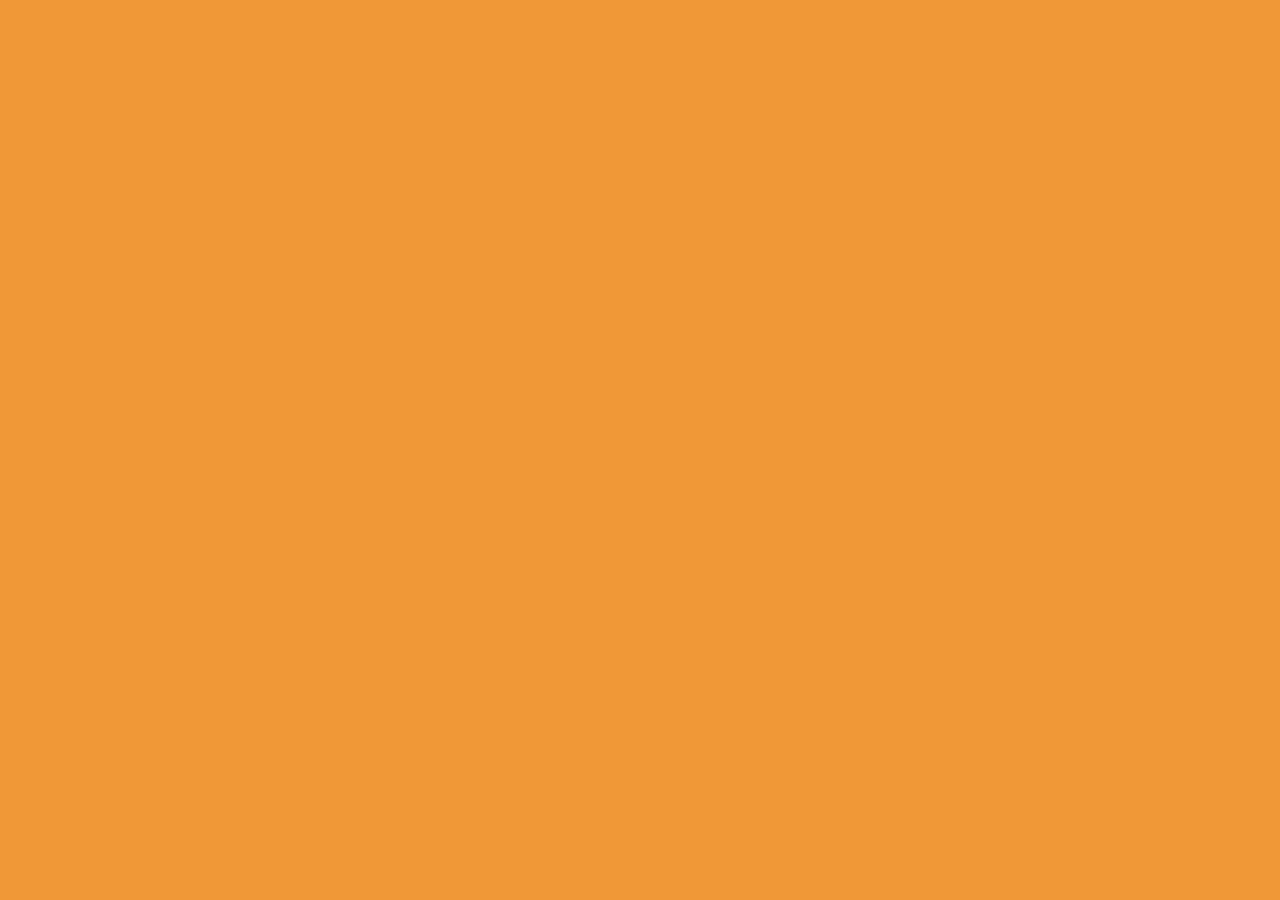
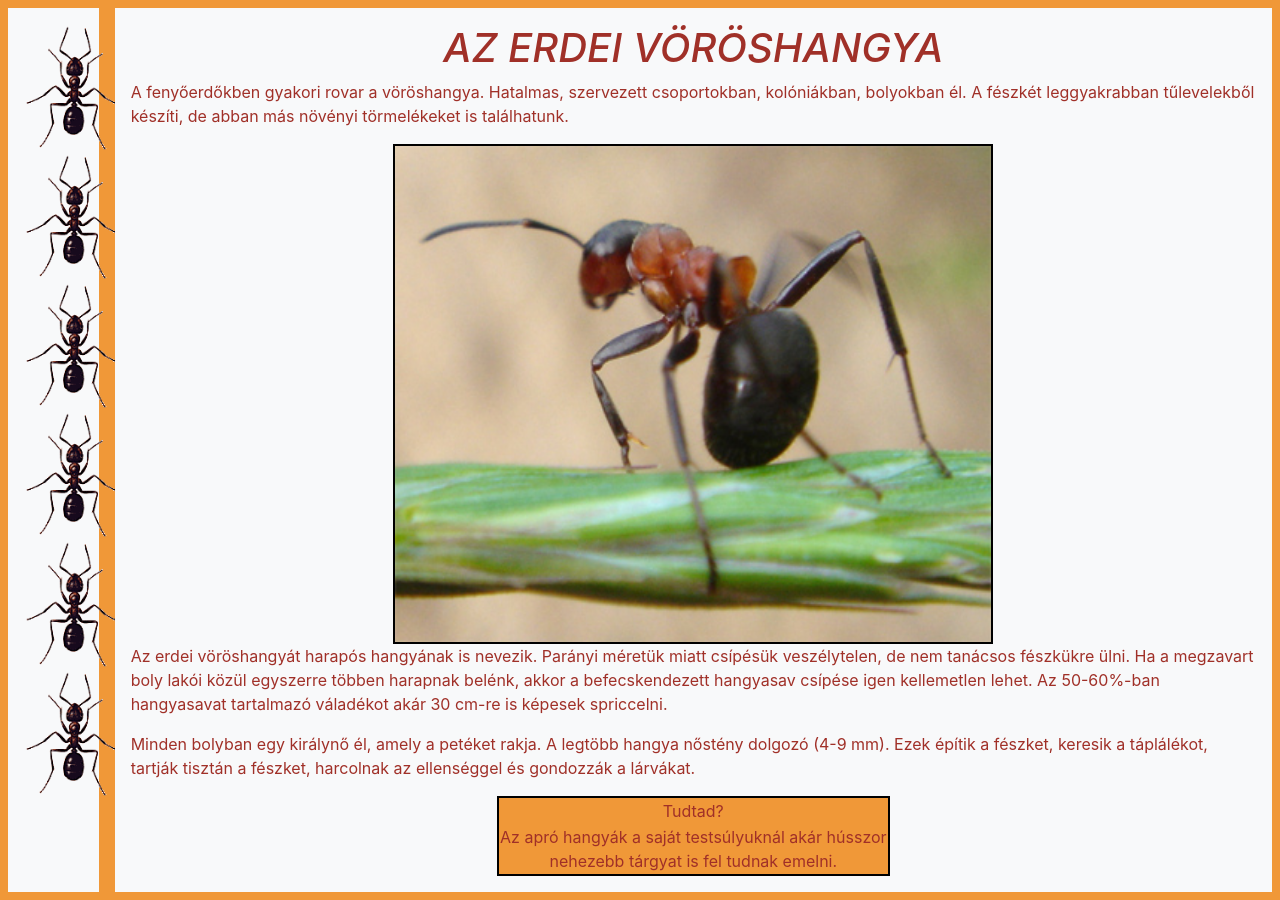
Before and after one commit to szaszgergo/10.c2cs_web, a plain HTML site: page W04_02_Erdei vöröshangya/szász_gergő.vöröshangya.html in a window 1280 px wide. Before the commit the page ends 800 px from the top, so only its background shows below. Drawn offline with nearby package versions, Linux system fonts and the light colour scheme.

Commit message:
leckehangya

```diff
--- a/W04_02_Erdei vöröshangya/szász_gergő.css
+++ b/W04_02_Erdei vöröshangya/szász_gergő.css
@@ -1,6 +1,31 @@
-body{
-    background-color:#F09838;
+body {
+    background-color: #F09838;
     color: #A03028;
+}
 
+#feladat {
+    width: 100px;
 }
-#FFECC0
+
+.asztal {
+    margin-left: auto;
+    margin-right: auto;
+    border: solid black 2px;
+    background-color: #F09838;
+    text-align: center;
+}
+
+.center {
+    display: block;
+    margin-left: auto;
+    margin-right: auto;
+    height: 500px;
+    width: 600px;
+    border: solid black 2px;
+}
+
+h1 {
+    text-transform: uppercase;
+    font-style: italic;
+    text-align: center;
+}
--- a/W04_02_Erdei vöröshangya/szász_gergő.vöröshangya.html
+++ b/W04_02_Erdei vöröshangya/szász_gergő.vöröshangya.html
@@ -1,26 +1,108 @@
 <!DOCTYPE html>
 <html lang="en">
+
 <head>
     <link rel="stylesheet" href="https://maxcdn.bootstrapcdn.com/bootstrap/4.5.2/css/bootstrap.min.css">
     <script src="https://ajax.googleapis.com/ajax/libs/jquery/3.5.1/jquery.min.js"></script>
     <script src="https://cdnjs.cloudflare.com/ajax/libs/popper.js/1.16.0/umd/popper.min.js"></script>
     <script src="https://maxcdn.bootstrapcdn.com/bootstrap/4.5.2/js/bootstrap.min.js"></script>
-<link rel="stylesheet" href="szász_gergő.css" type="text/css"/>
+    <link rel="stylesheet" href="szász_gergő.css" type="text/css" />
     <meta charset="UTF-8">
     <meta name="viewport" content="width=device-width, initial-scale=1.0">
     <title>Vörőshangya</title>
 
 
 </head>
+
 <body>
+
+    <div class="container-fluid">
+        <div>
+            <div class="row ">
+                <div class="col-8 col-sm-1 col-md-1 p-2">
+                    <div class="p-3 bg-light h-100">
+                        <!--ide jönnek a hangyás képek -->
+                        <table>
+                            <tr>
+                                <td><img src="hangyakep.gif" id="feladat" /></td>
+
+
+
+                            </tr>
+
+
+                            <tr>
+                                <td><img src="hangyakep.gif" id="feladat" /></td>
+
+
+
+                            </tr>
+                            <tr>
+                                <td><img src="hangyakep.gif" id="feladat" /></td>
+
+
+
+                            </tr>
+                            <tr>
+                                <td><img src="hangyakep.gif" id="feladat" /></td>
+
+
+
+                            </tr>
+                            <tr>
+                                <td><img src="hangyakep.gif" id="feladat" /></td>
+
+
+
+                            </tr>
+
+                            <tr>
+                                <td><img src="hangyakep.gif" id="feladat" /></td>
+
+
+
+                            </tr>
+
+
+
+                        </table>
 
 
 
 
+                    </div>
+                </div>
+                <div class="col-12 col-sm-7 col-md-11 p-2 ">
+                    <div class="p-3 bg-light h-100">
+                        <h1>Az erdei vöröshangya</h1>
+                        <p>A fenyőerdőkben gyakori rovar a vöröshangya. Hatalmas, szervezett csoportokban, kolóniákban, bolyokban él. A fészkét leggyakrabban tűlevelekből készíti, de abban más növényi törmelékeket is találhatunk.</p>
+                        <img src="vorosh.jpg" class="center" />
+                        <p>Az erdei vöröshangyát harapós hangyának is nevezik. Parányi méretük miatt csípésük veszélytelen, de nem tanácsos fészkükre ülni. Ha a megzavart boly lakói közül egyszerre többen harapnak belénk, akkor a befecskendezett hangyasav
+                            csípése igen kellemetlen lehet. Az 50-60%-ban hangyasavat tartalmazó váladékot akár 30 cm-re is képesek spriccelni.</p>
+                        <p>Minden bolyban egy királynő él, amely a petéket rakja. A legtöbb hangya nőstény dolgozó (4-9 mm). Ezek építik a fészket, keresik a táplálékot, tartják tisztán a fészket, harcolnak az ellenséggel és gondozzák a lárvákat.</p>
+
+                        <table class="asztal">
+                            <tr>
+
+                                <td> Tudtad?</td>
+                            </tr>
+                            <tr>
+                                <td>Az apró hangyák a saját testsúlyuknál akár hússzor<br> nehezebb tárgyat is fel tudnak emelni.</td>
+                            </tr>
+                        </table>
 
 
+                    </div>
 
+
+                </div>
+
+
+            </div>
+        </div>
+    </div>
 </body>
+
 </html>
 
 
```
Lines whose indentation alone changed are shown as unchanged.
